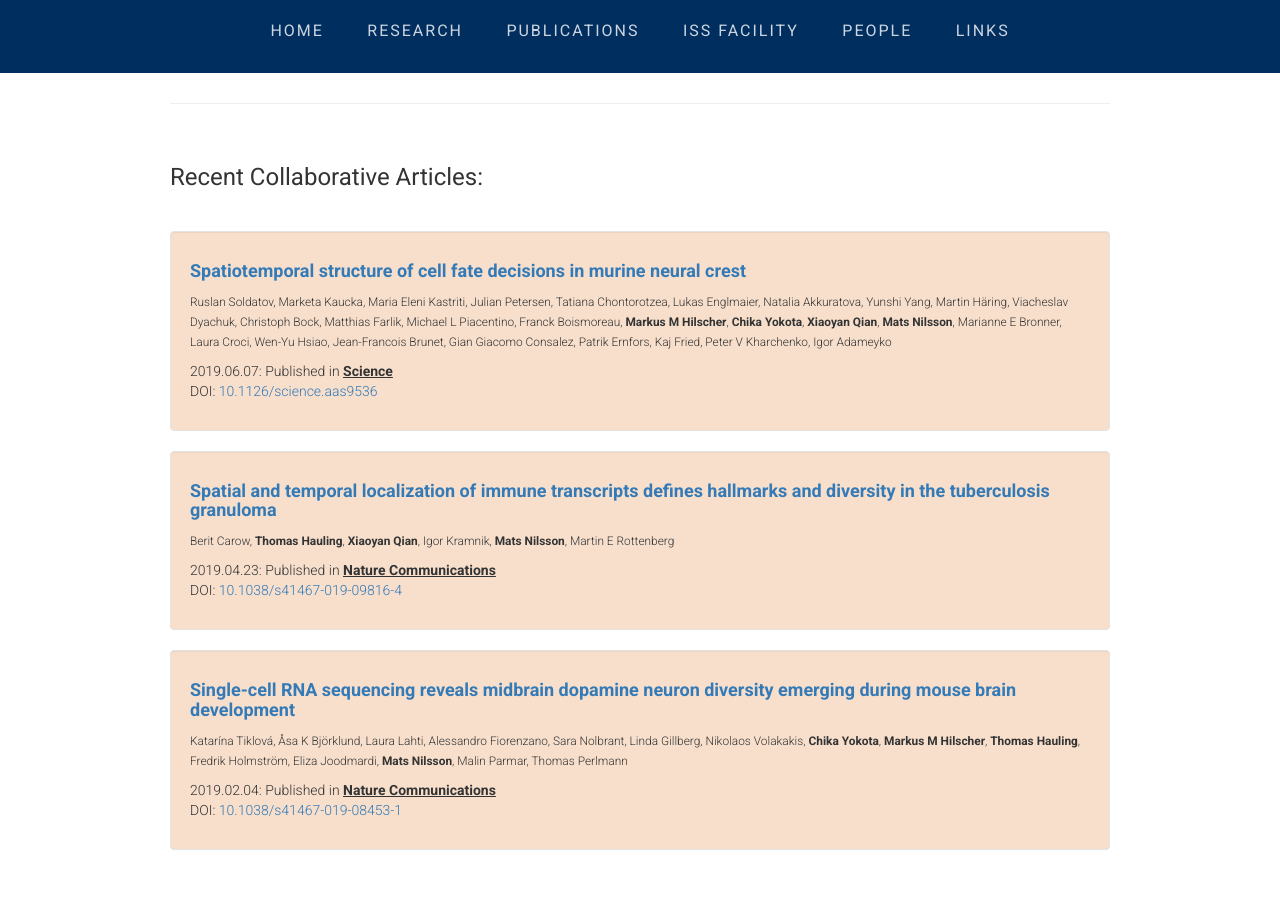
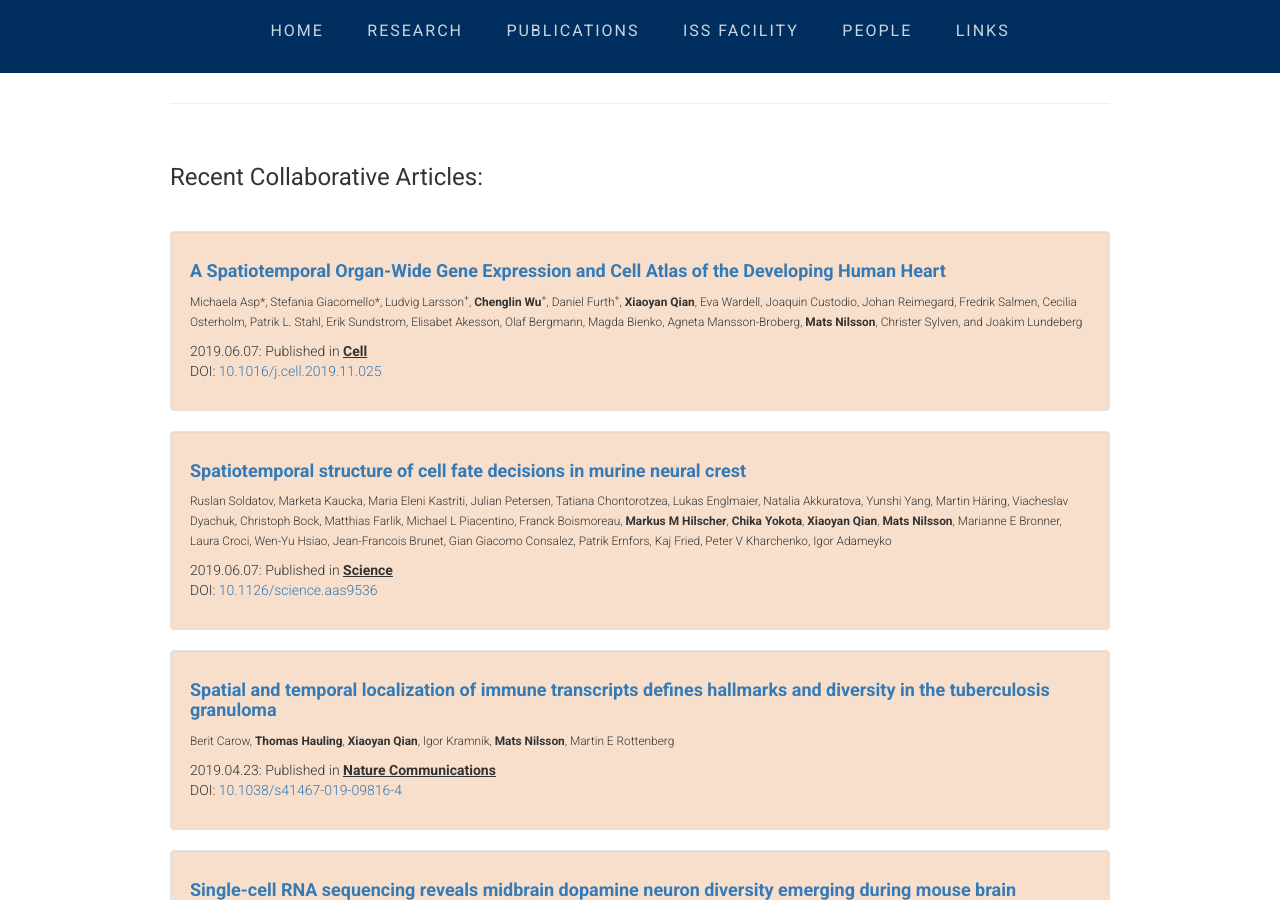
Before and after one commit to flintott/NilssonLab, a Jekyll site: the page publications/index.html, which Jekyll copies as it is, in a window 1280 px wide and 900 px high, scrolled down 3880 px. Built offline with Jekyll 4.4.1, drawn with Linux system fonts in a browser that asks for light colours; comment, search, counter and statistics services are not loaded.

Commit message:
Update index.html

```diff
--- a/publications/index.html
+++ b/publications/index.html
@@ -394,6 +394,23 @@ ABOVE IS THE TEMPLATE TO ADD ADDITIONAL PUBLICATIONS -->
           <div class="well" style="background-color: #f7dfcc">
           <li class="media">
             <div class="media-body">
+              <h4><b><a href=""
+			target="_blank">A Spatiotemporal Organ-Wide Gene Expression and Cell Atlas of the Developing Human Heart</a></b></h4>
+                <p></p>
+		    <small>Michaela Asp*, Stefania Giacomello*, Ludvig Larsson<sup>+</sup>, <b>Chenglin Wu</b><sup>+</sup>, Daniel Furth<sup>+</sup>, <b>Xiaoyan Qian</b>,
+			Eva Wardell, Joaquin Custodio, Johan Reimegard, Fredrik Salmen, Cecilia Osterholm,
+			Patrik L. Stahl, Erik Sundstrom, Elisabet Akesson, Olaf Bergmann, Magda Bienko,
+			    Agneta Mansson-Broberg, <b>Mats Nilsson</b>, Christer Sylven, and Joakim Lundeberg</small>
+                <p></p>
+                <p>2019.06.07: Published in <strong><u>Cell</u></strong><br>
+                  DOI: <a href="https://doi.org/10.1016/j.cell.2019.11.025" target="_blank">10.1016/j.cell.2019.11.025</a></p>
+              </div>
+            </li>
+          </div>
+
+          <div class="well" style="background-color: #f7dfcc">
+          <li class="media">
+            <div class="media-body">
               <h4><b><a href="https://pubmed.ncbi.nlm.nih.gov/31171666-spatiotemporal-structure-of-cell-fate-decisions-in-murine-neural-crest/?from_single_result=Spatiotemporal+structure+of+cell+fate+decisions+in+murine+neural+crest"
 			target="_blank">Spatiotemporal structure of cell fate decisions in murine neural crest</a></b></h4>
                 <p></p>
```
